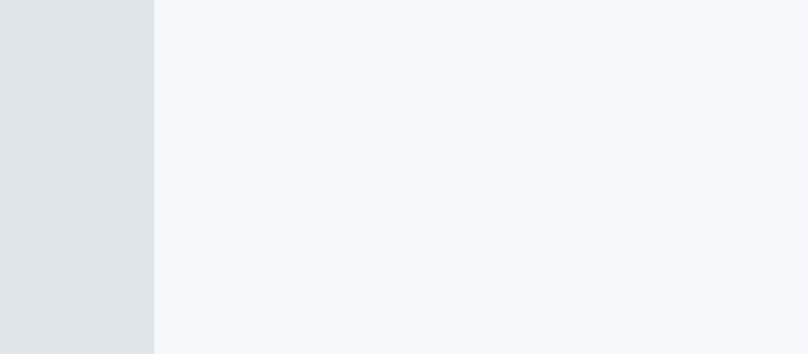
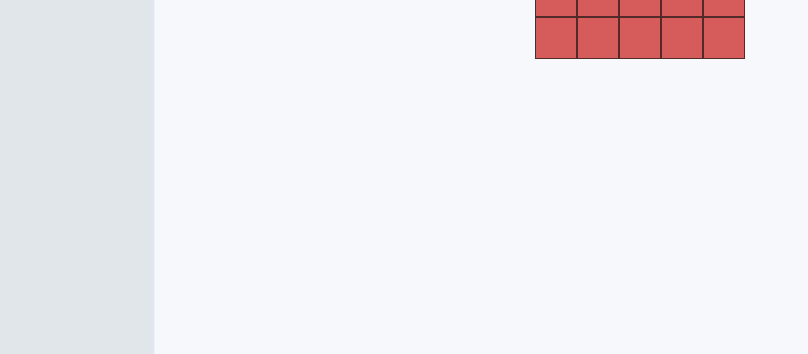
Before and after one commit to Rsandy2/game-of-life-wp, a React app: page / in a window 1280 px wide. Shown: the part 446-800 px from the top of the page, without its empty margins (0-808 px from the left). Built offline with nearby package versions, Linux system fonts and the light colour scheme; a web font is replaced by a local one.

Commit message:
Reference Grid

```diff
--- a/src/app/App.js
+++ b/src/app/App.js
@@ -7,7 +7,7 @@ export const App = () => {
       <header className="App-header">
         <Sidebar />
         <GridSystem />
-        <Template />
+        {/* <Template /> */}
       </header>
     </div>
   );
--- a/src/app/components/GridItem.js
+++ b/src/app/components/GridItem.js
@@ -1,19 +1,46 @@
 import { React, useState, useEffect } from "react";
 
-const GridItem = () => {
+const GridItem = ({ properties, updateCell }) => {
+  //   const {
+  //     status: [status, setStatus],
+  //   } = {
+  //     status: useState(false),
+  //     ...(properties || {}),
+  //   };
+
   const [status, setStatus] = useState(false);
+  useEffect(() => {
+    // console.log("Constructor test");
+    // itemState.setStatus(true);
+  }, []);
 
-  let itemState = {
-    //Item State Defaults
-    STATUS: status,
+  const styles = {
+    Active: {
+      backgroundColor: "orange",
+    },
+    Dead: {
+      backgroundColor: "var(--light-red)",
+    },
   };
 
-  useEffect(() => {
-    console.log("Constructor test");
-    itemState.setStatus(true);
-  }, []);
-
-  return <div></div>;
+  let testFunc = (details) => {
+    console.log(details);
+    // updateCell(status);
+  };
+  return (
+    <div
+      className="cell"
+      style={status ? styles.Active : styles.Dead}
+      onClick={() => testFunc(properties)}
+      onContextMenu={() => updateCell()}
+      onClick={() => {
+        setStatus(updateCell(status, properties.x, properties.y));
+        // testFunc(properties);
+      }}
+    >
+      {properties.status}
+    </div>
+  );
 };
 
 export default GridItem;
--- /dev/null
+++ b/src/app/components/GridSystem.css
@@ -0,0 +1,14 @@
+.cell {
+  /* padding: 10px; */
+  border: 1px solid #532a2a;
+  width: 40px;
+  height: 40px;
+}
+
+.cellContainer {
+  display: flex;
+}
+
+.cell:hover {
+  background-color: var(--light-blue);
+}
--- a/src/app/components/GridSystem.js
+++ b/src/app/components/GridSystem.js
@@ -1,5 +1,9 @@
-import { React, useEffect } from "react";
+import { React, useEffect, useState } from "react";
 import GridItem from "./GridItem";
+import Container from "react-bootstrap/Container";
+import Col from "react-bootstrap/Col";
+import Row from "react-bootstrap/Row";
+import "./GridSystem.css";
 
 const GridSystem = () => {
   const settings = {
@@ -11,23 +15,60 @@ const GridSystem = () => {
 
   let initGrid = (rows, cols) => {
     let grid = [];
-    for (let row = 0; row < rows; row++) {
-      grid[row] = []; //Generate new span of array cells for each col in sq. mtrx.
-      for (let col = 0; cols < cols; col++) {
-        grid[row][col] = 1;
+    for (let col = 0; col < cols; col++) {
+      grid.push([]); //Generate new span of array cells for each col in sq. mtrx.
+      for (let row = 0; row < rows; row++) {
+        grid[col][row] = false;
       }
     }
-
+    // console.log(grid);
     return grid;
   };
 
-  useEffect(() => {
-    console.log("Constructor test");
-    console.log(settings);
-    console.log(initGrid(settings.rows, settings.columns));
-  }, []);
+  const [grid, setGrid] = useState(() => {
+    return initGrid(settings.rows, settings.columns);
+  });
 
-  return <div>Test</div>;
+  let resetGrid = () => {
+    console.log("Grid Reset");
+  };
+  useEffect(
+    () => {
+      console.log("Constructor test");
+      // console.log(settings);
+      // console.log(initGrid(settings.rows, settings.columns));
+      // setGrid(initGrid(settings.row, settings.columns));
+      console.log(grid);
+    },
+    resetGrid(),
+    []
+  );
+
+  let updateCell = (status, x, y) => {
+    // console.log("Click Event");
+    // console.log(status);
+
+    let ref = [...grid]; // Delimiter to pass vals
+    ref[x][y] = !status;
+    setGrid(ref);
+    // console.log(grid);
+    return status ? false : true;
+  };
+
+  return grid.map((row, x) => {
+    return (
+      <div className="cellContainer">
+        {row.map((status, y) => {
+          return (
+            <GridItem
+              properties={(status, { x: x, y: y, status: status })}
+              updateCell={updateCell}
+            />
+          );
+        })}
+      </div>
+    );
+  });
 };
 
 export default GridSystem;
--- a/src/index.css
+++ b/src/index.css
@@ -34,6 +34,8 @@ body {
   --pole-black: #040507;
   --black-gravel: #243956;
   --gravel-white: #070b0e;
+  --gray: #616063;
+  --light-blue: #dde4ea;
 
   --border-line: #ecf2ff;
 
```
